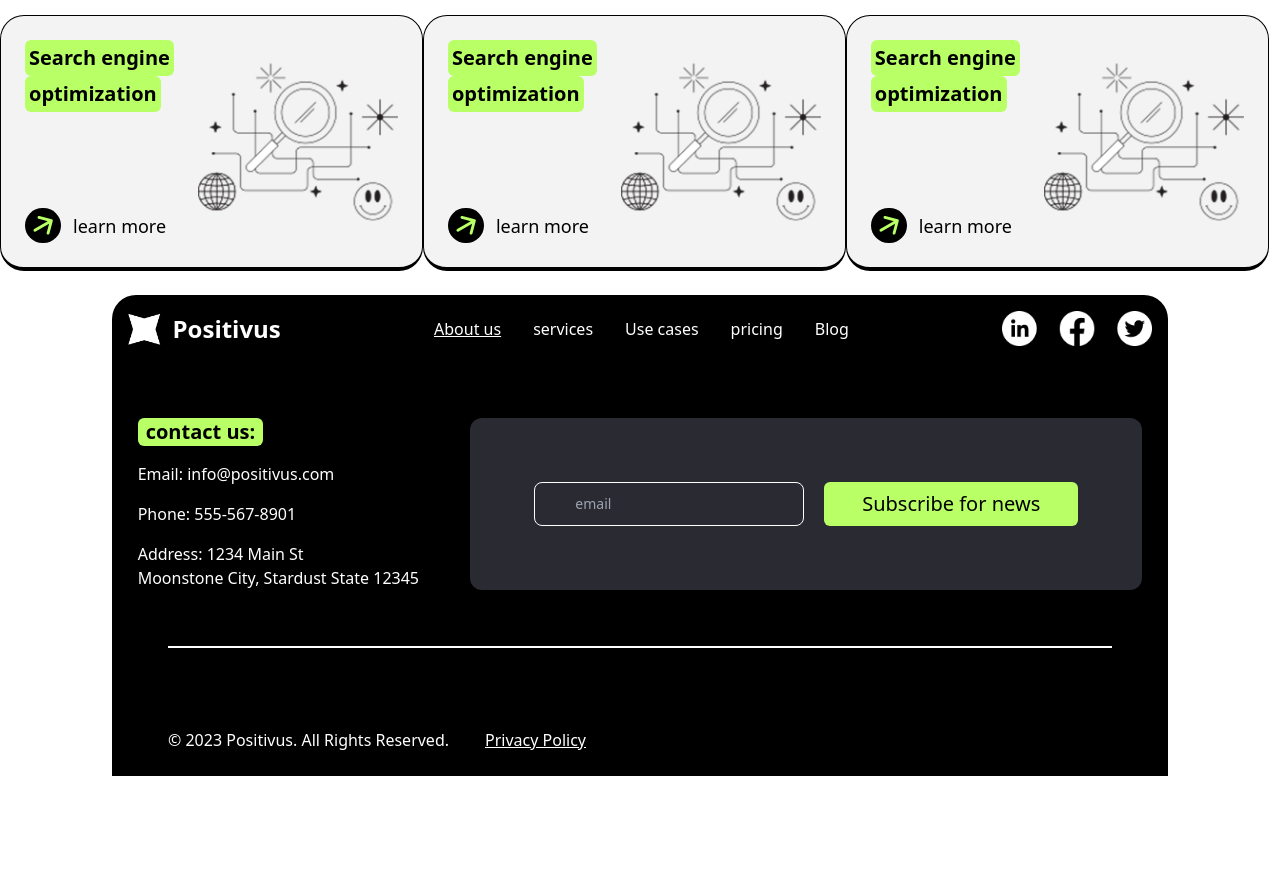
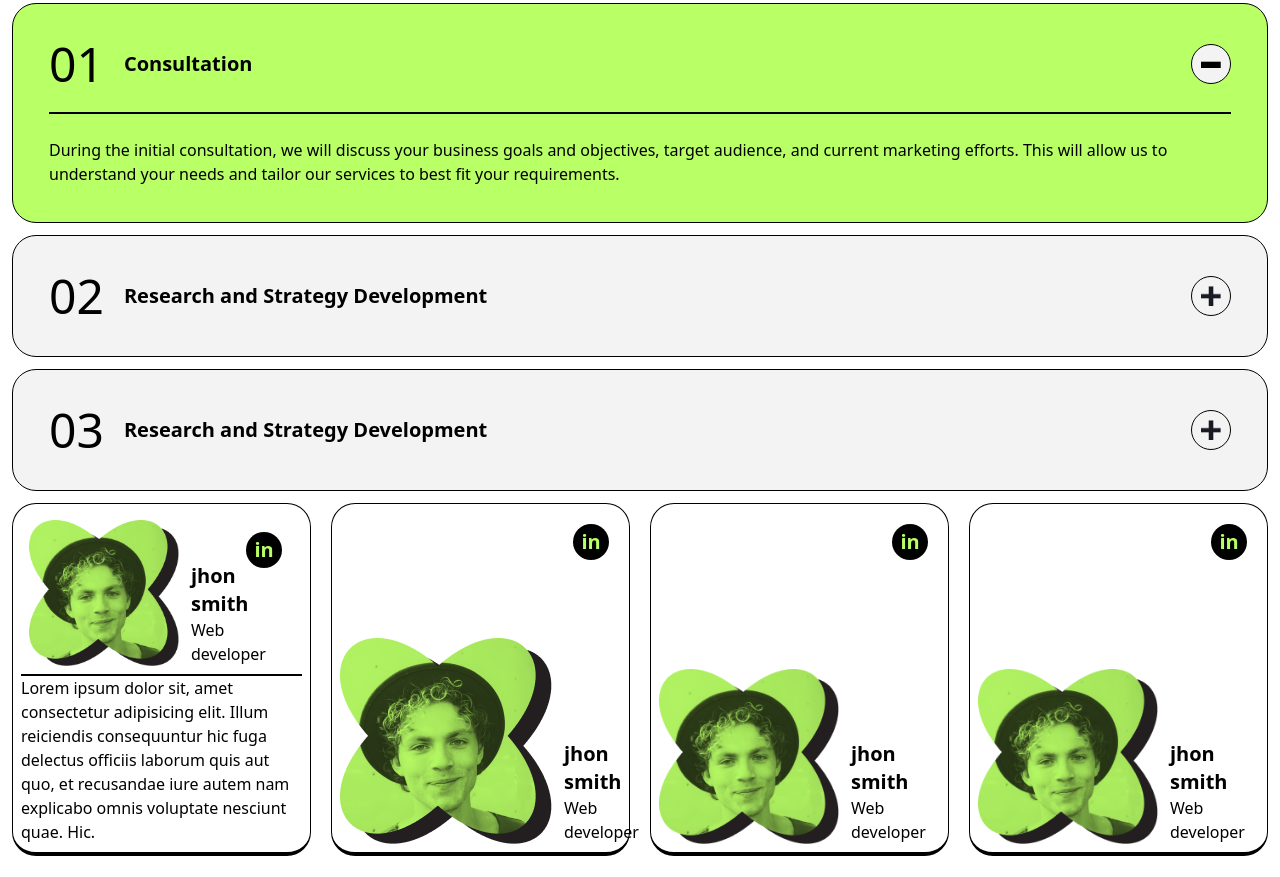
Before and after one commit to SameerAli678/landing-page2, a plain HTML site: page index.html in a window 1280 px wide. Shown: the part 714-1591 px from the top of the page. Before the commit the page ends 1490 px from the top, so only its background shows below. Drawn offline with nearby package versions, Linux system fonts and the light colour scheme; files that its build step writes are made by us from their sources.

Commit message:
some thing update and responsive

```diff
--- a/index.html
+++ b/index.html
@@ -20,6 +20,12 @@
           },
         },
       };
+    </script>
+
+    <script>
+      function handleClick() {
+        alert("Button clicked!");
+      }
     </script>
     <title>Landing page</title>
   </head>
@@ -79,7 +85,7 @@
           >
             <li>
               <a
-                href="#"
+                href="./about.html"
                 class="block py-2 px-3 rounded-sm md:p-0 text-[#000000]"
                 >About us</a
               >
@@ -166,20 +172,166 @@
     </div>
 
     <!-- services section-->
-    <div class="flex gap-x-5 pt-14 px-24">
+
+    <div class="flex sm:flex-row flex-col gap-x-5 pt-14 md:px-24 px-6">
       <button
         class="text-black bg-[#B9FF66] py-1 px-3 text-4xl rounded-md font-semibold items-center"
       >
         Services
       </button>
       <p class="text-sm">
-        Lorem ipsum dolor, sit amet consectetur adipisicing elit.<br />
-        Odio, assumenda consectetur. Nostrum nulla in illo cum, voluptatem
-        beatae .
+        Lorem ipsum dolor, sit amet consectetur adipisicing elit. Odio,
+        assumenda consectetur. Nostrum nulla in illo cum, voluptatem beatae .
       </p>
     </div>
+
+    <!-- worked process -->
+    <div>
+      <div
+        class="flex flex-col bg-green border border-black m-3 p-4 sm:p-9 rounded-3xl gap-y-6"
+      >
+        <div class="flex items-center justify-between">
+          <div class="flex items-center gap-x-5">
+            <p class="text-5xl">01</p>
+            <p class="text-xl font-semibold">Consultation</p>
+          </div>
+          <div
+            onclick="handleClick()"
+            class="flex border border-black bg-grey rounded-full w-10 h-10 justify-center items-center text-center font-bold"
+          >
+            <img src="images/minus.png" alt="minus" width="20" />
+          </div>
+        </div>
+        <div class="border border-black w-full"></div>
+        <p>
+          During the initial consultation, we will discuss your business goals
+          and objectives, target audience, and current marketing efforts. This
+          will allow us to understand your needs and tailor our services to best
+          fit your requirements.
+        </p>
+      </div>
+
+      <!-- 2nd worked process  -->
+      <div
+        class="flex flex-col bg-grey border border-black m-3 p-4 sm:p-9 rounded-3xl gap-y-6"
+      >
+        <div class="flex items-center justify-between">
+          <div
+            class="flex items-start sm:items-center justify-start gap-x-2 sm:gap-x-5"
+          >
+            <p class="text-2xl sm:text-5xl">02</p>
+            <p class="flex text-md sm:text-xl font-semibold">
+              Research and Strategy Development
+            </p>
+          </div>
+          <div
+            onclick="handleClick()"
+            class="flex border border-black bg-grey rounded-full w-10 h-10 justify-center items-center text-center font-bold"
+          >
+            <img src="images/plus.png" alt="minus" width="20" />
+          </div>
+        </div>
+      </div>
+
+      <!-- 3rd worked process  -->
+      <div
+        class="flex flex-col bg-grey border border-black m-3 p-4 sm:p-9 rounded-3xl gap-y-6"
+      >
+        <div class="flex items-center justify-between">
+          <div
+            class="flex items-start sm:items-center justify-start gap-x-2 sm:gap-x-5"
+          >
+            <p class="text-2xl sm:text-5xl">03</p>
+            <p class="flex text-md sm:text-xl font-semibold">
+              Research and Strategy Development
+            </p>
+          </div>
+          <div
+            onclick="handleClick()"
+            class="flex border border-black bg-grey rounded-full w-10 h-10 justify-center items-center text-center font-bold"
+          >
+            <img src="images/plus.png" alt="minus" width="20" />
+          </div>
+        </div>
+      </div>
+    </div>
+
+    <!-- profiles section -->
+    <div
+      class="grid grid-cols-1 sm:grid-cols-2 md:grid-cols-3 lg:grid-cols-4 justify-around gap-5 px-3"
+    >
+      <div
+        class="relative border-b-4 border rounded-3xl border-black p-2 w-full"
+      >
+        <div
+          class="relative flex flex-col sm:flex-row sm:items-end gap-x-3 p-2 w-full"
+        >
+          <img src="images/profile.png" alt="image" class="flex w-[150px]" />
+          <div class="px-3 md:px-0">
+            <h1 class="text-xl font-semibold">jhon smith</h1>
+            <p class="text-md">Web developer</p>
+          </div>
+          <button
+            class="bg-black text-green text-xl font-bold rounded-full flex p-1 w-9 h-9 justify-center absolute top-5 right-5"
+          >
+            in
+          </button>
+        </div>
+
+        <div class="flex border border-black px- w-full"></div>
+        <p>
+          Lorem ipsum dolor sit, amet consectetur adipisicing elit. Illum
+          reiciendis consequuntur hic fuga delectus officiis laborum quis aut
+          quo, et recusandae iure autem nam explicabo omnis voluptate nesciunt
+          quae. Hic.
+        </p>
+      </div>
+      <div
+        class="relative border-b-4 border rounded-3xl border-black flex flex-col lg:flex-row lg:items-end gap-x-3 p-2 w-full"
+      >
+        <img src="images/profile.png" alt="image" class="" />
+        <div class="px-3 md:px-0">
+          <h1 class="text-xl font-semibold">jhon smith</h1>
+          <p class="text-md">Web developer</p>
+        </div>
+        <button
+          class="bg-black text-green text-xl font-bold rounded-full flex p-1 w-9 h-9 justify-center absolute top-5 right-5"
+        >
+          in
+        </button>
+      </div>
+      <div
+        class="relative border-b-4 border rounded-3xl border-black flex flex-col lg:flex-row lg:items-end gap-x-3 p-2 w-full"
+      >
+        <img src="images/profile.png" alt="image" width="180" />
+        <div class="px-3 md:px-0">
+          <h1 class="text-xl font-semibold">jhon smith</h1>
+          <p class="text-md">Web developer</p>
+        </div>
+        <button
+          class="bg-black text-green text-xl font-bold rounded-full flex p-1 w-9 h-9 justify-center absolute top-5 right-5"
+        >
+          in
+        </button>
+      </div>
+      <div
+        class="relative border-b-4 border rounded-3xl border-black flex flex-col lg:flex-row lg:items-end gap-x-3 p-2 w-full"
+      >
+        <img src="images/profile.png" alt="image" width="180" />
+        <div class="px-3 md:px-0">
+          <h1 class="text-xl font-semibold">jhon smith</h1>
+          <p class="text-md">Web developer</p>
+        </div>
+        <button
+          class="bg-black text-green text-xl font-bold rounded-full flex p-1 w-9 h-9 justify-center absolute top-5 right-5"
+        >
+          in
+        </button>
+      </div>
+    </div>
+
     <!-- Card section  -->
-    <div class="flex py-6">
+    <div class="flex flex-wrap py-6">
       <div
         class="flex border border-black bg-grey rounded-3xl p-6 w-fit border-b-4 gap-x-6 items-center"
       >
@@ -307,100 +459,7 @@
         </div>
       </div>
     </div>
+
     <!-- footer -->
-    <footer class="flex flex-col bg-liteblack mx-28 rounded-t-3xl gap-y-14">
-      <!-- top section -->
-      <div class="w-full z-20">
-        <div
-          class="max-w-screen-xl flex items-center justify-between mx-auto p-4"
-        >
-          <a
-            href="/index.html"
-            class="flex items-center space-x-3 rtl:space-x-reverse"
-          >
-            <img src="/images/whitestar.png" class="h-8" alt="Flowbite Logo" />
-            <span
-              class="self-center text-2xl font-semibold whitespace-nowrap text-white"
-              >Positivus</span
-            >
-          </a>
-
-          <!-- pages -->
-          <div class="items-center justify-between w-full md:w-auto text-tex">
-            <ul
-              class="flex flex-col p-4 md:p-0 mt-4 font-medium md:space-x-8 rtl:space-x-reverse md:flex-row md:mt-0"
-            >
-              <li>
-                <a href="#" class="py-2 px-3 rounded-sm md:p-0 underline"
-                  >About us</a
-                >
-              </li>
-              <li>
-                <a href="#" class="block py-2 px-3 rounded-sm md:p-0"
-                  >services</a
-                >
-              </li>
-              <li>
-                <a href="#" class="block py-2 px-3 rounded-sm md:p-0"
-                  >Use cases</a
-                >
-              </li>
-              <li>
-                <a href="#" class="block py-2 px-3 rounded-sm md:p-0"
-                  >pricing</a
-                >
-              </li>
-              <li>
-                <a href="#" class="block py-2 px-3 rounded-sm md:p-0">Blog</a>
-              </li>
-            </ul>
-          </div>
-          <!-- icons -->
-          <div>
-            <img src="images/Social icons.png" alt="icons" width="150" />
-          </div>
-        </div>
-      </div>
-      <!-- contact us -->
-      <div class="flex justify-around gap-y-5">
-        <div class="flex flex-col gap-y-4">
-          <button
-            class="text-black bg-[#B9FF66] px-2 text-xl rounded-md font-semibold items-center w-fit"
-          >
-            contact us:
-          </button>
-          <div class="flex flex-col gap-y-4">
-            <p class="text-tex">Email: info@positivus.com</p>
-            <p class="text-tex">Phone: 555-567-8901</p>
-            <p class="text-tex">
-              Address: 1234 Main St<br />
-              Moonstone City, Stardust State 12345
-            </p>
-          </div>
-        </div>
-        <div
-          class="bg-darkgray rounded-xl flex flex-row p-16 w-full max-w-2xl gap-x-5"
-        >
-          <input
-            type="email"
-            id="email-address-icon"
-            class="bg-darkgray text-sm rounded-lg flex w-full ps-10 p-2.5 border border-tex max-w-md"
-            placeholder="email"
-          />
-          <button
-            class="text-black bg-[#B9FF66] py-1 px-3 text-xl rounded-md items-center grid w-full"
-          >
-            Subscribe for news
-          </button>
-        </div>
-      </div>
-      <!-- border -->
-      <div class="border border-tex flex mx-14"></div>
-      <!-- privacy  -->
-      <div class="flex text-tex gap-x-9 px-14 py-6">
-        <p>© 2023 Positivus. All Rights Reserved.</p>
-        <p class="underline">Privacy Policy</p>
-      </div>
-    </footer>
   </body>
 </html>
```
Also changed, not shown: about.html (added, +109 -0 lines), images/minus.png (added), images/plus.png (added), images/profile.png (added).
